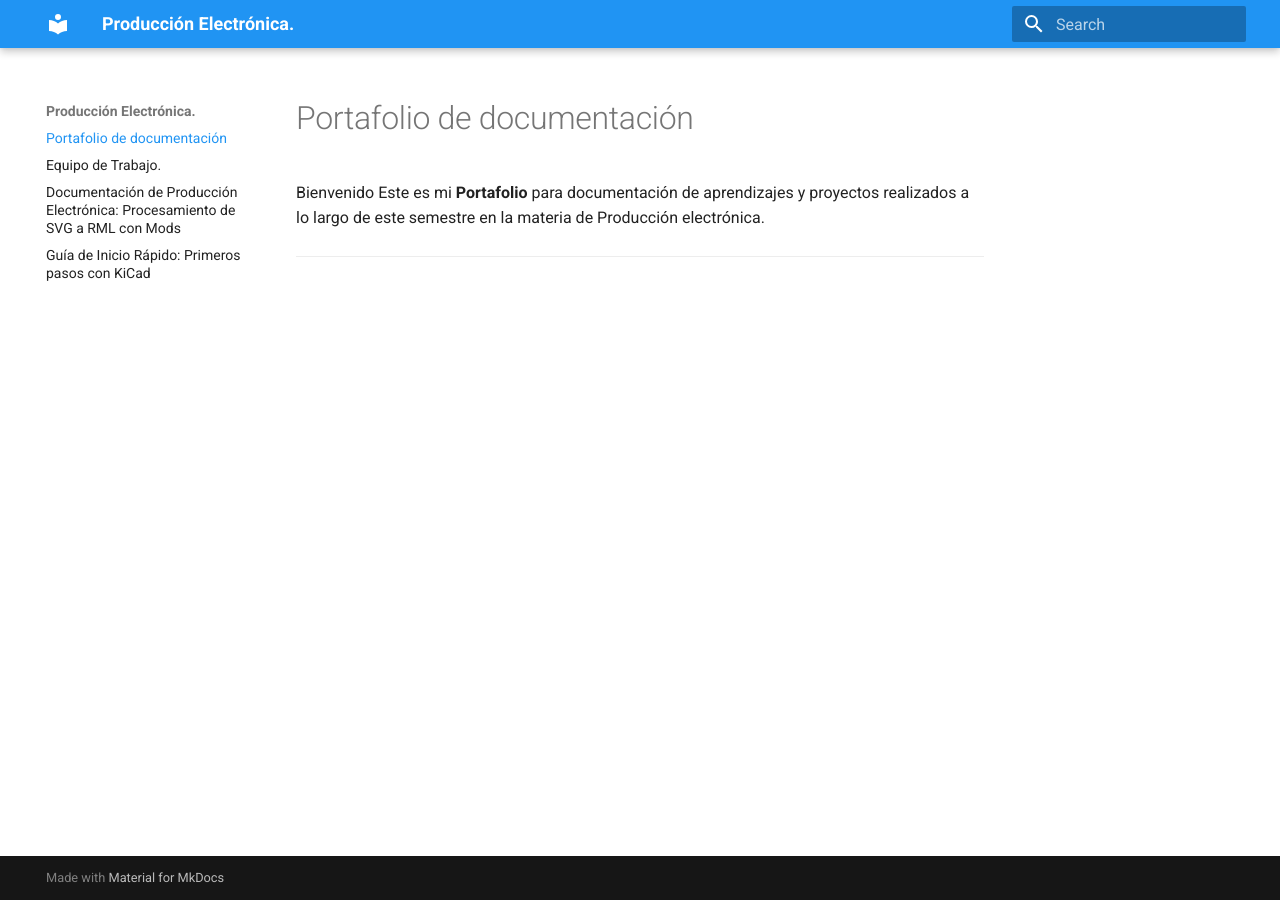
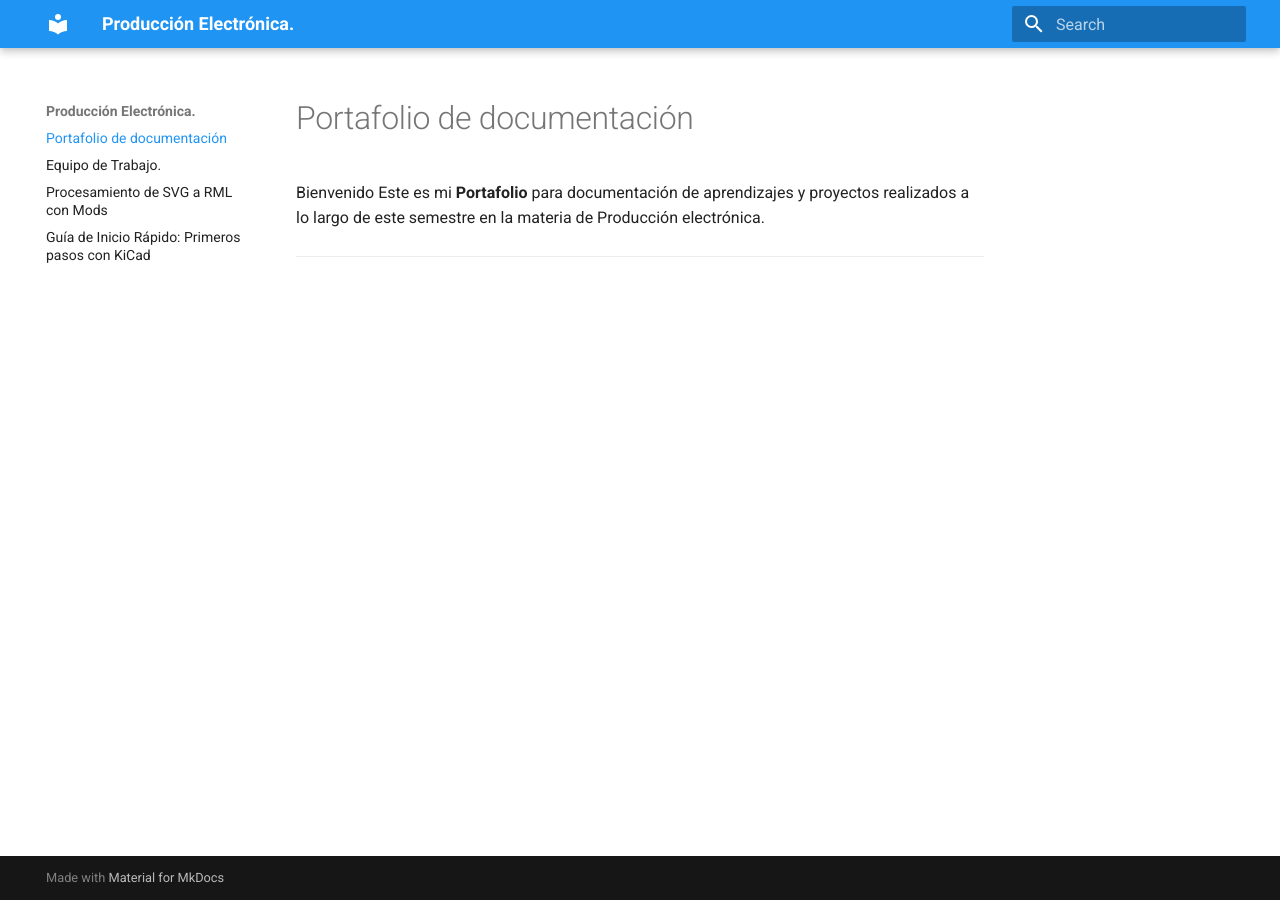
Before and after one commit to Joy-2307/Producci-n-Electr-nica-JIGR, an MkDocs documentation site: the page built from docs/index.md, in a window 1280 px wide. Built offline with MkDocs 1.6.1 and Material for MkDocs 9.7.7, drawn with Linux system fonts in a browser that asks for light colours.

Commit message:
Update Mods CE.md

```diff
--- a/docs/Mods CE.md
+++ b/docs/Mods CE.md
@@ -1,4 +1,4 @@
-# Documentación de Producción Electrónica: Procesamiento de SVG a RML con Mods
+# Procesamiento de SVG a RML con Mods
 
 Este apartado constituye una continuación directa de nuestra documentación de diseño en KiCad. Una vez que hemos exportado los archivos necesarios de nuestras placas, el siguiente paso crítico en el proceso de fabricación digital con la fresadora Roland MonoFab (SRM-20) es transformar nuestros vectores en trayectorias de maquinado legibles (archivos `.rml`) utilizando la herramienta web **Mods**.
 
```
